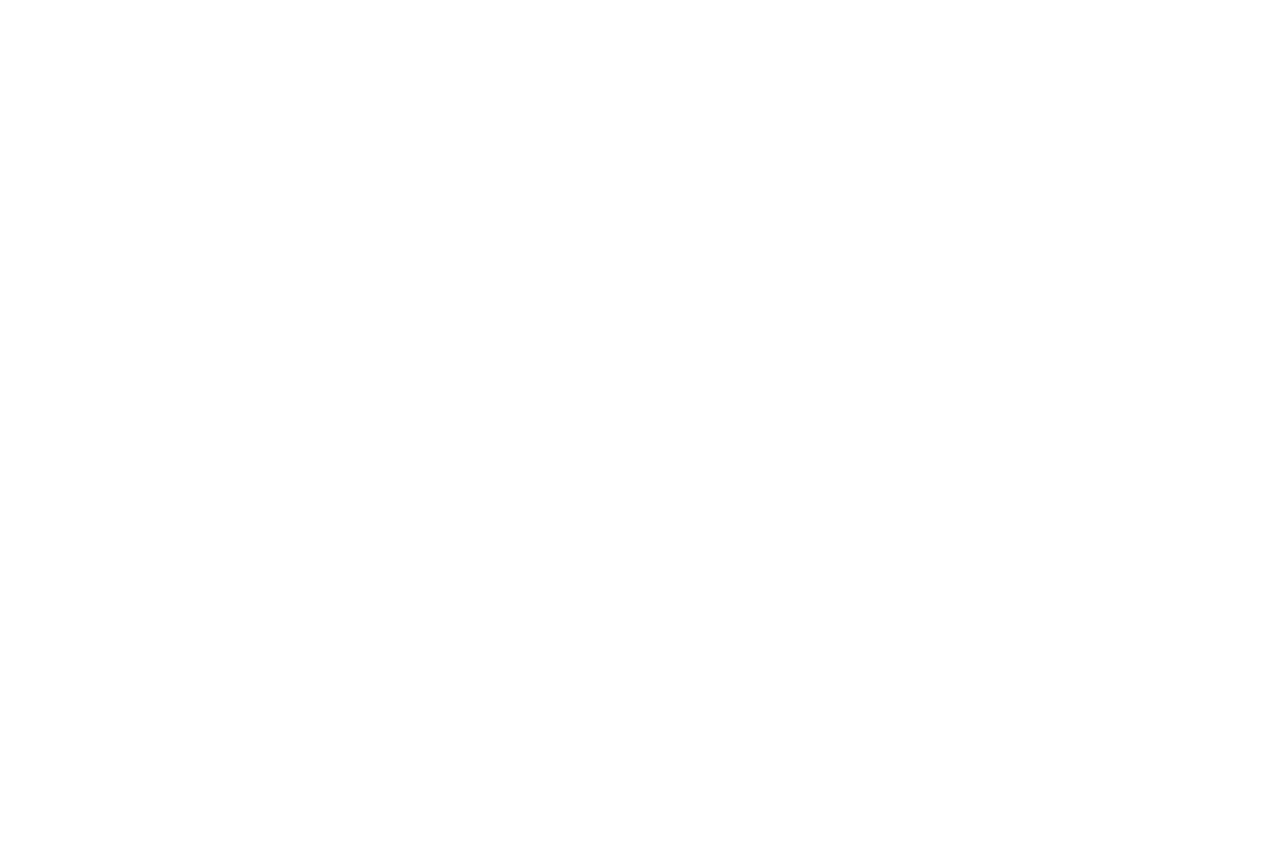
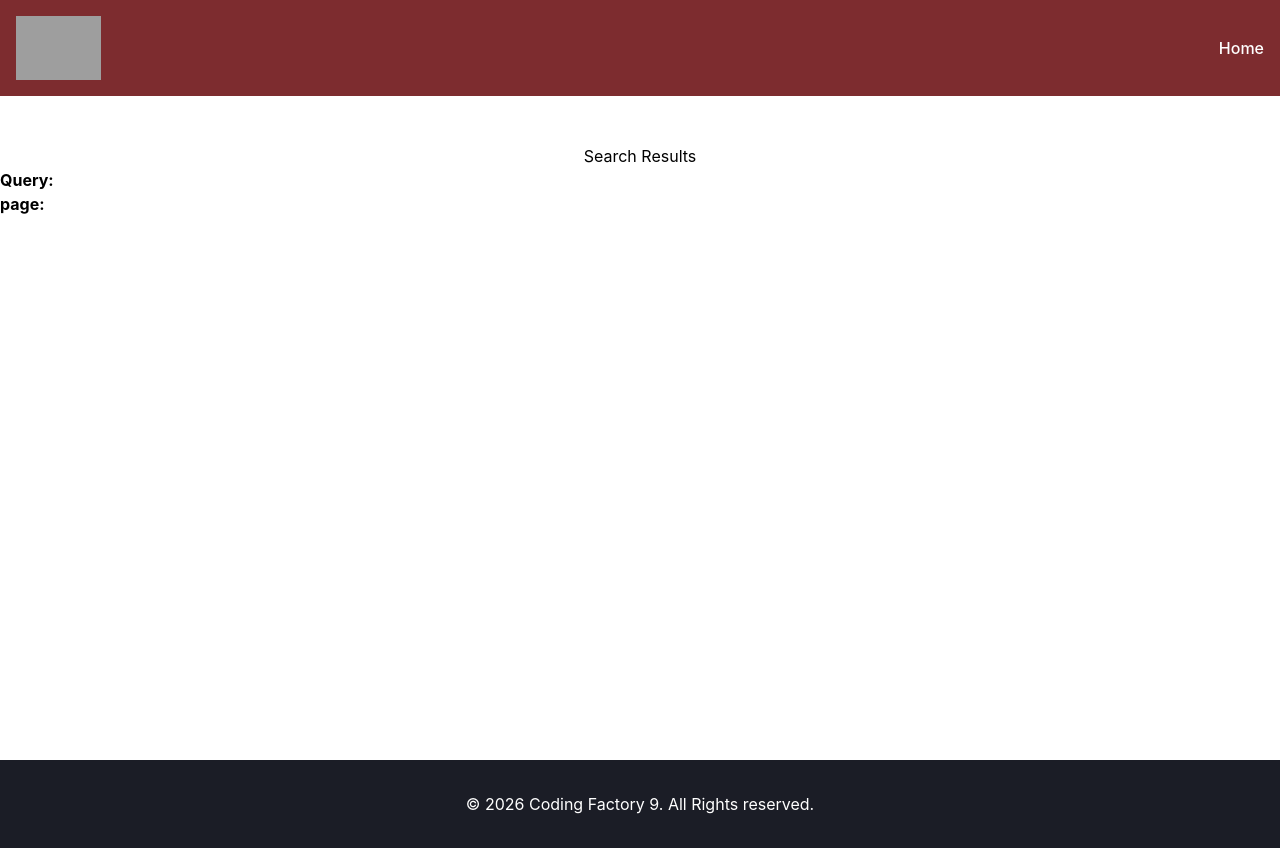
Before and after one commit to Nev3rM1nd3/cf9-react-app, a React (Vite) app: page /search in a window 1280 px wide. Before the commit this address had no page. Before the commit the page ends 800 px from the top, so only its background shows below. Built offline with nearby package versions, Linux system fonts and the light colour scheme; grey boxes are pictures that could not be loaded.

Commit message:
feat: add UserPage and SearchPage page components using useParams and useSearchParams

```diff
--- a/src/App.tsx
+++ b/src/App.tsx
@@ -7,12 +7,14 @@
 // import PreviousValue from "./components/LessonSix/PreviousValue.tsx";
 // import {useEffect} from "react";
 import {Route, Routes} from "react-router";
-import NameChanger from "./components/LessonFive/NameChanger.tsx";
+// import NameChanger from "./components/LessonFive/NameChanger.tsx";
 import HomePage from "./pages/HomePage.tsx";
-import CounterAdvanced from "./components/LessonFour/CounterAdvanced.tsx";
-import Counter from "./components/LessonFour/Counter.tsx";
+// import CounterAdvanced from "./components/LessonFour/CounterAdvanced.tsx";
+// import Counter from "./components/LessonFour/Counter.tsx";
 // import Layout from "./components/Layout.tsx";
 import RouterLayout from "./components/RouterLayout.tsx";
+import UserPage from "./pages/UserPage.tsx";
+import SearchPage from "./pages/SearchPage.tsx";
 // import Counter from "./components/LessonFour/Counter.tsx";
 // import CounterAdvanced from "./components/LessonFour/CounterAdvanced.tsx";
 // import NameChanger from "./components/LessonFive/NameChanger.tsx";
@@ -158,18 +160,26 @@
       <Routes>
         <Route element={<RouterLayout/>}>
           <Route index element={<HomePage />} />
-          <Route path="examples">
-            <Route path="name-changer" element={<NameChanger />} />
-            <Route path="counter" element={<Counter />} />
-            <Route path="counter-advanced" element={<CounterAdvanced />} />
+        {/*  <Route path="examples">*/}
+        {/*    <Route index element={<NameChanger />}/>*/}
+        {/*    <Route path="name-changer" element={<NameChanger />} />*/}
+        {/*    <Route path="counter" element={<Counter />} />*/}
+        {/*    <Route path="counter-advanced" element={<CounterAdvanced />} />*/}
+        {/*  </Route>*/}
+
+
+          <Route path="users">
+            {/*<Route index element={<UserListPage />} />*/}
+            <Route path=":userId" element={<UserPage />} />
+            {/* /users/15 Path Params */}
+            {/* /users?id=15 Query Params */}
+            {/* /users?id=15&page=2&sort=asc Query Params */}
           </Route>
+
+          <Route path="search" element={<SearchPage/>}/>
+          {/* /search?query=react&page=2  Query Params*/}
+
         </Route>
-
-        {/*<Route path="users">*/}
-        {/*  <Route index element={<UserListPage />} />*/}
-        {/*  <Route path=":userId" element={<UserPage />} />*/}
-        {/*</Route>*/}
-
         {/*/files*/}
         {/*  /files/*   */}
         {/*<Route path="files/*" element={<File />} />*/}
--- /dev/null
+++ b/src/pages/SearchPage.tsx
@@ -0,0 +1,15 @@
+import {useSearchParams} from "react-router";
+
+const SearchPage = () => {
+  const [searchParams] = useSearchParams();
+  const query = searchParams.get("query");
+  const page = searchParams.get("page");
+  return (
+    <>
+      <h1 className="text-center">Search Results</h1>
+      <p><strong>Query: </strong>{query}</p>
+      <p><strong>page: </strong>{page}</p>
+    </>
+  )
+}
+export default SearchPage;
--- /dev/null
+++ b/src/pages/UserPage.tsx
@@ -0,0 +1,18 @@
+import {useParams} from "react-router";
+import {useEffect} from "react";
+
+const UserPage = () => {
+
+  const {userId} = useParams();
+
+  useEffect(() => {
+    document.title = "User with id: " + userId;
+  })
+
+  return (
+    <>
+      <h1 className="text-center">User with id: {userId}</h1>
+    </>
+  )
+}
+export default UserPage;
```
